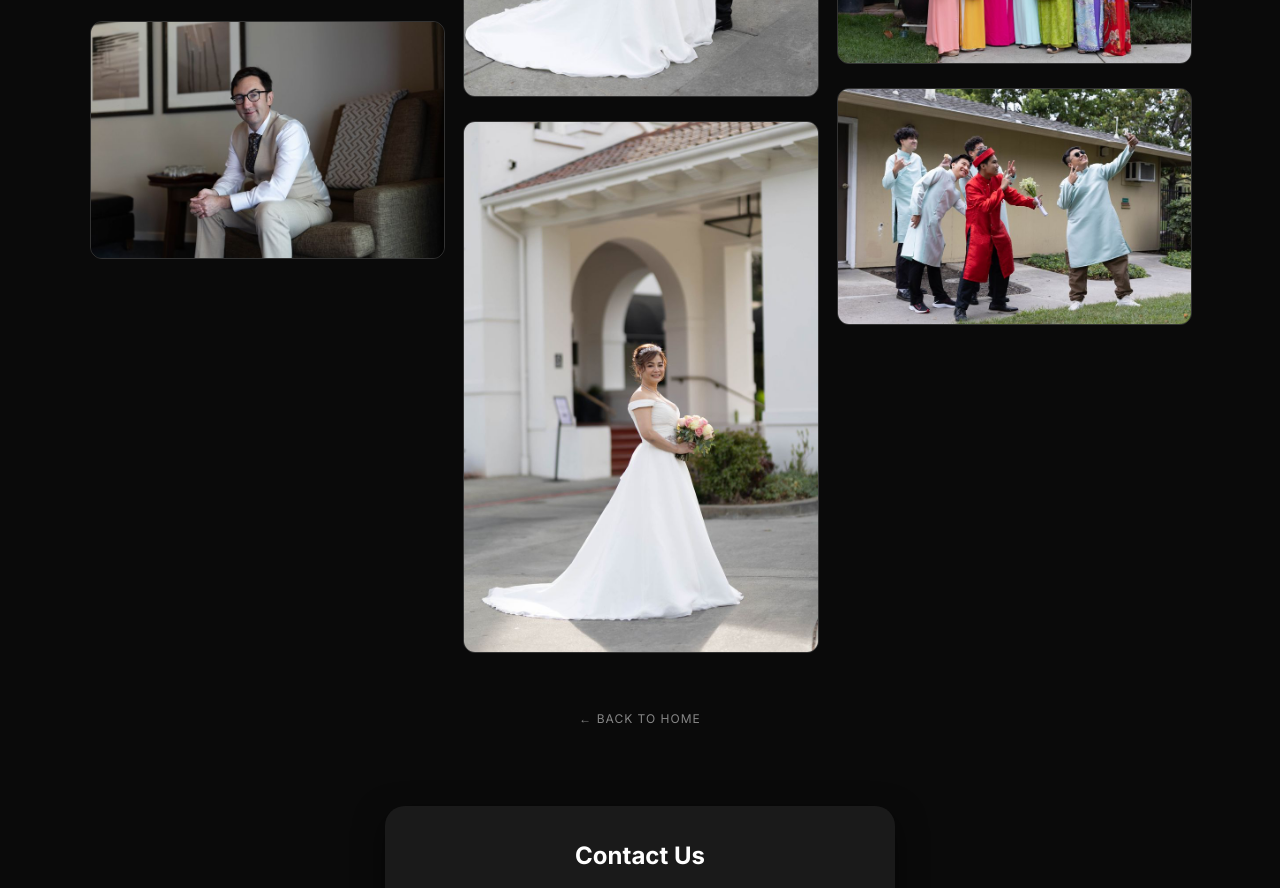
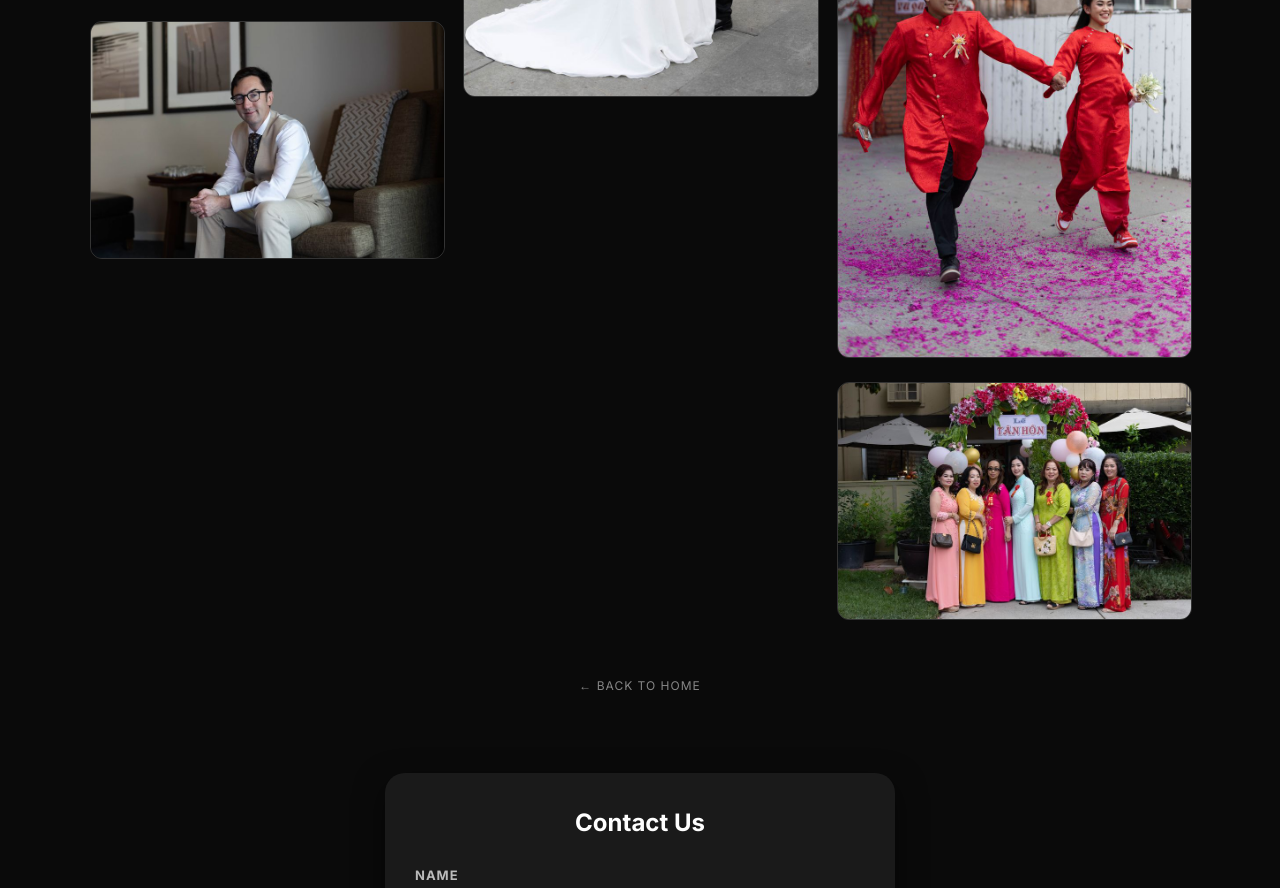
Before and after one commit to le-pham/levyphotos_website, a website: page wedding/index.html in a window 1280 px wide. Shown: the part 6196-7084 px from the top of the page. Drawn offline with nearby package versions, Linux system fonts and the light colour scheme; some packages are replaced by stand-ins of ours; a script that the page names is missing.

Commit message:
Update gallery and thumbnails

```diff
--- a/wedding/index.html
+++ b/wedding/index.html
@@ -447,11 +447,6 @@
                     <img src="/images/thumbnails/wedding/Levy_wedding-0115.jpg" alt="Wedding Photo Levy_wedding-0115">
                 </a>
             </div>
-            <div class="gallery-item">
-                <a href="/images/wedding/Levy_wedding-0117.jpg" data-fancybox="gallery">
-                    <img src="/images/thumbnails/wedding/Levy_wedding-0117.jpg" alt="Wedding Photo Levy_wedding-0117">
-                </a>
-            </div>
         </div>
         <!-- GALLERY GRID END -->
 
```
Also changed, not shown: images/thumbnails/wedding/Levy_wedding-0117.jpg (deleted), images/wedding/Levy_wedding-0117.jpg (deleted).
